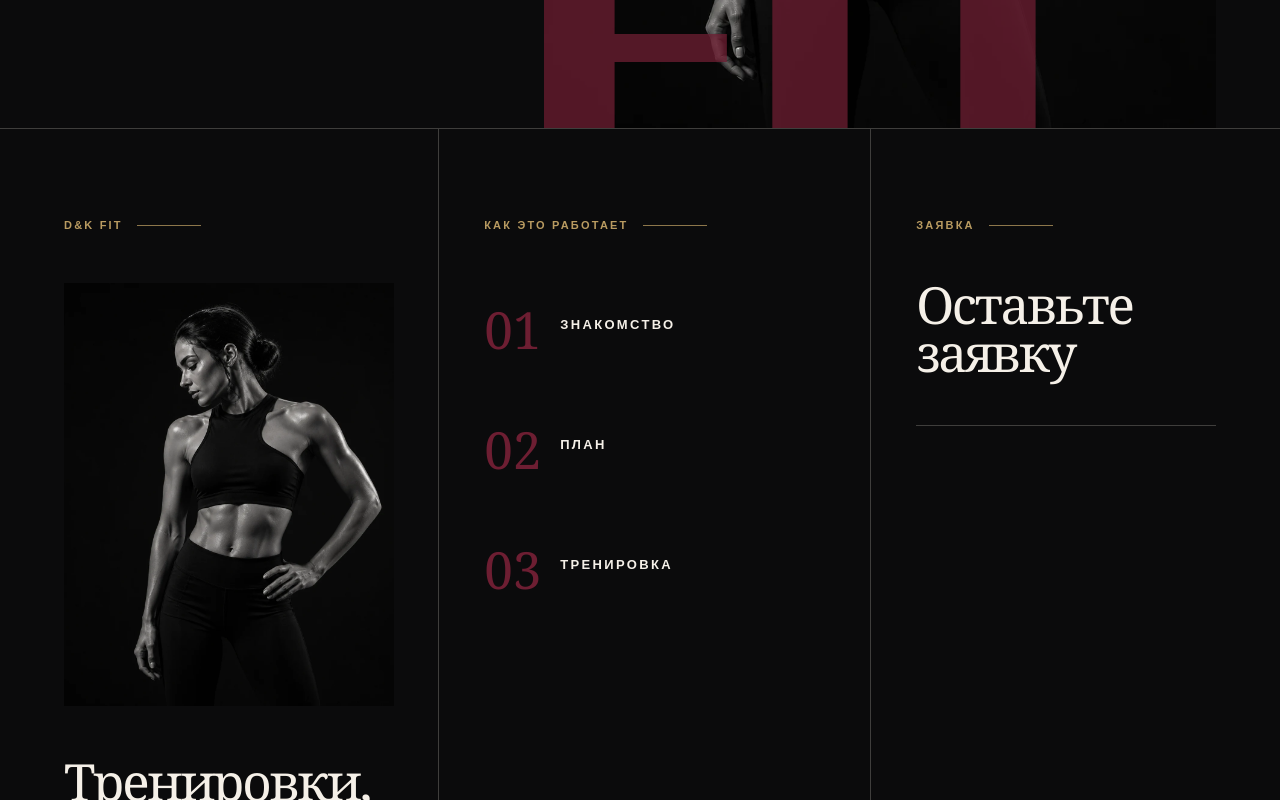
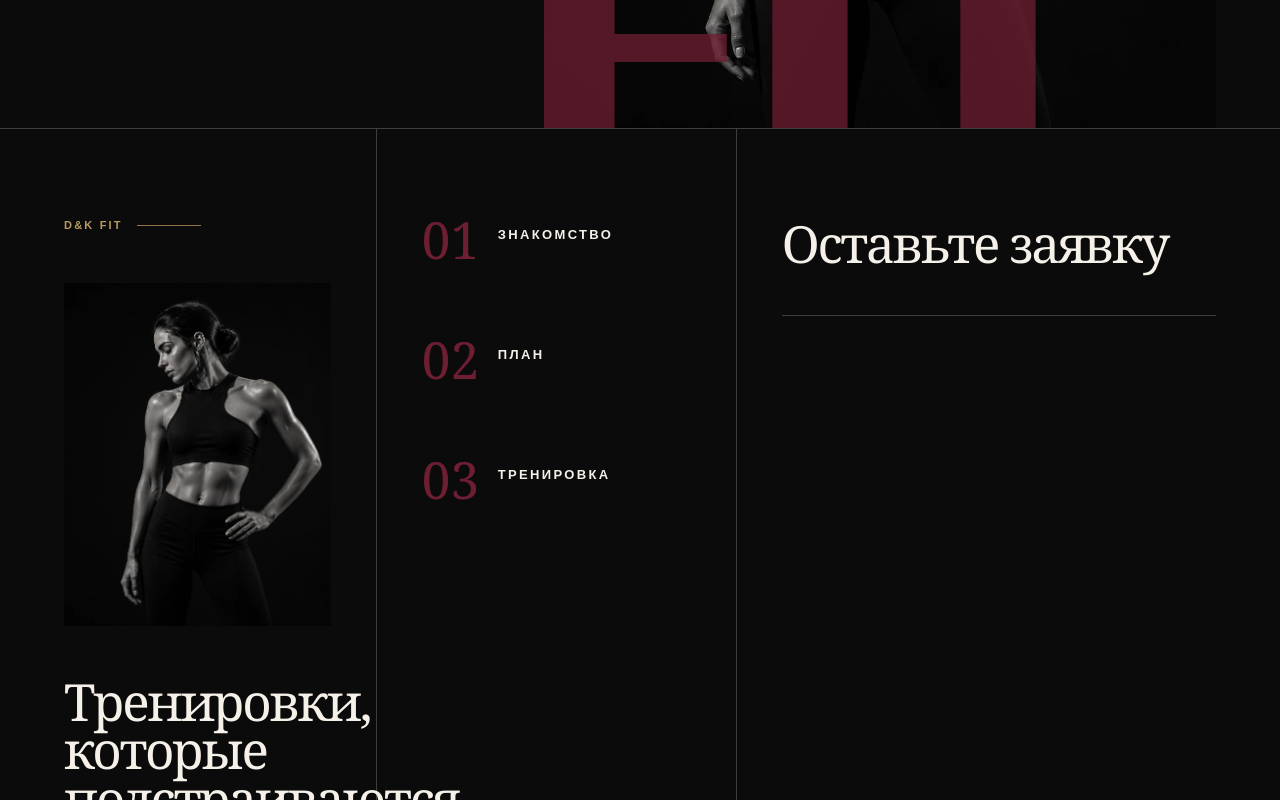
Before and after one commit to batoo-han/dk-fit-mvp, a Next.js app: page / in a window 1280 px wide. Shown: the part 720-1520 px from the top of the page. Built offline with nearby package versions, Linux system fonts and the light colour scheme.

Commit message:
fix: align Editorial Strength second screen contract

```diff
--- a/src/components/landing/TrainerProcessSection.module.css
+++ b/src/components/landing/TrainerProcessSection.module.css
@@ -5,11 +5,17 @@
 
 .shell {
   display: grid;
-  grid-template-columns: minmax(0, 3.25fr) minmax(0, 3.75fr) minmax(20rem, 3fr);
+  grid-template-columns: minmax(0, 7fr) minmax(20rem, 5fr);
   margin: 0 auto;
   max-inline-size: var(--container);
   min-block-size: 100svh;
   padding-inline: var(--gutter);
+}
+
+.editorial {
+  display: grid;
+  grid-template-columns: minmax(0, 13fr) minmax(0, 15fr);
+  min-inline-size: 0;
 }
 
 .approach,
@@ -24,7 +30,11 @@
   padding-inline-end: clamp(1.5rem, 3.5vw, 4rem);
 }
 
-.process,
+.process {
+  border-inline-start: 1px solid var(--color-border);
+  padding-inline-start: clamp(1.5rem, 3.5vw, 4rem);
+}
+
 .formSlot {
   border-inline-start: 1px solid var(--color-border);
   padding-inline-start: clamp(1.5rem, 3.5vw, 4rem);
@@ -78,10 +88,6 @@
   max-inline-size: 10ch;
 }
 
-.process .eyebrow {
-  margin-block-end: clamp(2.5rem, 6vw, 5rem);
-}
-
 .formSlot {
   display: flex;
   flex-direction: column;
@@ -99,6 +105,10 @@
 @media (max-width: 1023px) {
   .shell {
     grid-template-columns: minmax(0, 1fr) minmax(20rem, 1fr);
+  }
+
+  .editorial {
+    display: contents;
   }
 
   .approach {
@@ -145,10 +155,6 @@
     max-inline-size: 12ch;
   }
 
-  .process .eyebrow {
-    margin-block-end: 2.5rem;
-  }
-
   .formSlot {
     min-block-size: 18rem;
   }
--- a/src/components/landing/TrainerProcessSection.tsx
+++ b/src/components/landing/TrainerProcessSection.tsx
@@ -12,6 +12,7 @@ export function TrainerProcessSection({ content }: TrainerProcessSectionProps) {
   return (
     <section aria-labelledby="approach-title" className={styles.section}>
       <div className={styles.shell}>
+        <div className={styles.editorial}>
           <div className={styles.approach}>
             <p className={styles.eyebrow}>{content.brandName}</p>
             <div className={styles.approachImage}>
@@ -27,11 +28,10 @@ export function TrainerProcessSection({ content }: TrainerProcessSectionProps) {
             <h2 id="approach-title">{content.approach.title}</h2>
           </div>
           <div className={styles.process}>
-          <p className={styles.eyebrow}>Как это работает</p>
             <ProcessSteps steps={content.process} />
           </div>
+        </div>
         <div aria-labelledby="lead-form-title" className={styles.formSlot} id="lead-form">
-          <p className={styles.eyebrow}>Заявка</p>
           <h2 id="lead-form-title">{content.leadForm.title}</h2>
         </div>
       </div>
```
Also changed, not shown: 2 other files (tests, documents, lock files or other folders). Lines whose indentation alone changed are shown as unchanged.
